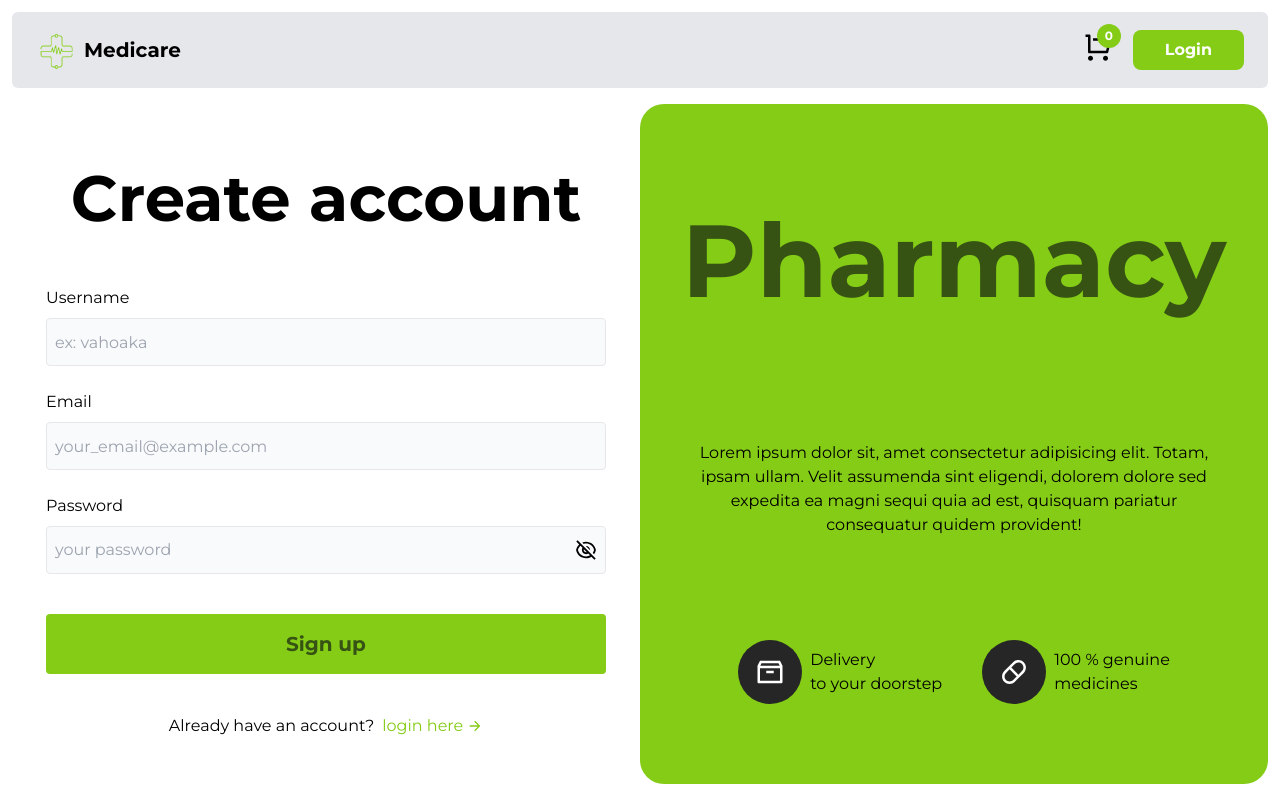
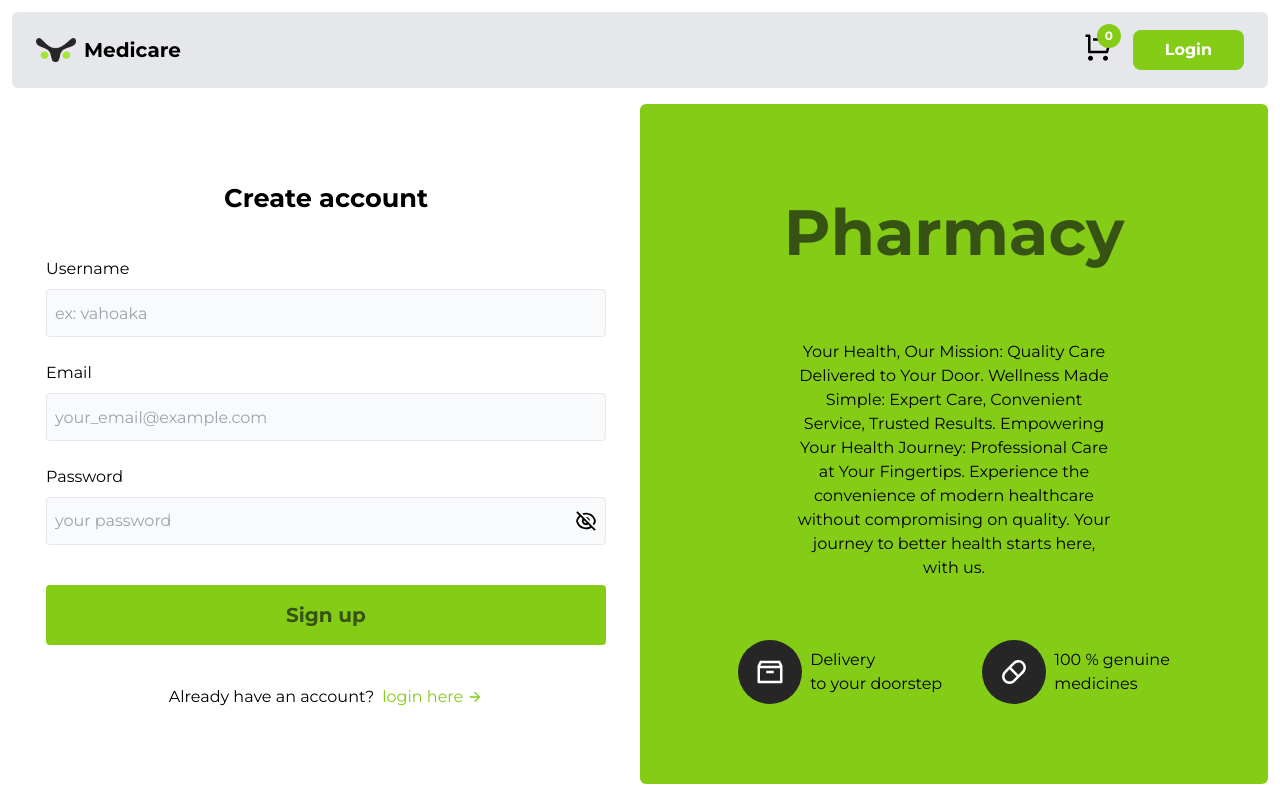
Before and after one commit to vaho-aka/pharmacie, a React (Vite) app in the folder frontend/: page /register in a window 1280 px wide. Built offline with nearby package versions, Linux system fonts and the light colour scheme.

Commit message:
Simplifying UI.

```diff
--- a/frontend/src/Layout/Card.tsx
+++ b/frontend/src/Layout/Card.tsx
@@ -4,7 +4,7 @@
 
 const Card: React.FC<{ product: Item }> = ({ product }) => {
   return (
-    <figure className="bg-gray-200 w-[19rem] h-[500px] mx-auto rounded-xl flex flex-col p-1 relative">
+    <figure className="bg-gray-200 w-[19rem] h-[500px] mx-auto rounded-md flex flex-col p-1 relative">
       <Link
         className="flex-1 h-[250px] overflow-hidden"
         to={`/products/${product.categoryName}/${product._id}`}
@@ -22,12 +22,22 @@
           <h1 className="text-lime-900 font-semibold">50% off</h1>
         </div>
       )}
-      <figcaption className="bg-white rounded-xl p-4 flex gap-2 flex-col justify-between mt-4">
+      <figcaption className="bg-white rounded-md p-4 flex gap-2 flex-col justify-between mt-4">
         <div className="flex flex-col gap-2">
-          <Link to={`/products/${product.categoryName}`}>
+          <Link
+            to={`/products/${product.categoryName
+              .split(' ')
+              .join('_')
+              .toLocaleLowerCase()}`}
+          >
             <h2 className="text-sm text-gray-500">{product.categoryName}</h2>
           </Link>
-          <Link to={`/products/${product.categoryName}/${product._id}`}>
+          <Link
+            to={`/products/${product.categoryName
+              .split(' ')
+              .join('_')
+              .toLocaleLowerCase()}/${product._id}`}
+          >
             <h1 className="font-semibold capitalize line-clamp-2 h-12">
               {product.name}
             </h1>
--- a/frontend/src/Layout/Layout.tsx
+++ b/frontend/src/Layout/Layout.tsx
@@ -7,7 +7,7 @@
     <div className="w-full p-1 md:p-3">
       <Cart />
       <Navigation />
-      <div className="">{children}</div>
+      <div className="max-w-7xl mx-auto w-full">{children}</div>
     </div>
   );
 };
--- a/frontend/src/Pages/HomePage.tsx
+++ b/frontend/src/Pages/HomePage.tsx
@@ -1,16 +1,26 @@
-import {
-  RiArchive2Line,
-  RiArrowRightLine,
-  RiCapsuleLine,
-} from 'react-icons/ri';
-import { Link } from 'react-router-dom';
+import { useEffect } from 'react';
+import { RiArchive2Line, RiCapsuleLine } from 'react-icons/ri';
+import { useAppDispatch, useAppSelector } from '../hooks';
+import Card from '../Layout/Card';
+import { getProducts } from '../actions/productActions';
 
 const Home = () => {
+  const dispatch = useAppDispatch();
+  const { products } = useAppSelector((state) => state.product);
+
+  useEffect(() => {
+    dispatch(getProducts());
+  }, [dispatch]);
+
+  useEffect(() => {
+    console.log(products);
+  });
+
   return (
     <div className="">
-      <div className="bg-lime-500 calc flex flex-col justify-center w-full rounded-3xl">
+      <div className="bg-lime-500 flex flex-col justify-center w-full rounded-md">
         <div className="w-full">
-          <h1 className="text-lime-900 text-[18vw] lg:pr-2 font-bold text-center">
+          <h1 className="text-lime-900 text-[10vw] lg:pr-2 font-bold text-center">
             Pharmacy
           </h1>
         </div>
@@ -43,16 +53,12 @@
               </div>
             </div>
           </div>
-          <div className="flex-1 flex justify-center items-center">
-            <Link
-              to="/products"
-              className="py-2 px-6 bg-lime-900 rounded text-lime-500 flex items-center gap-2 text-xl font-semibold"
-            >
-              <span>View all products</span>
-              <RiArrowRightLine />
-            </Link>
-          </div>
         </div>
+      </div>
+      <div className="flex flex-wrap sm:grid sm:grid-cols-2 lg:grid-cols-3 xl:grid-cols-4 gap-5 justify-center mt-10 mx-auto">
+        {products.map((product) => (
+          <Card key={product._id} product={product} />
+        ))}
       </div>
     </div>
   );
--- a/frontend/src/Pages/LoginPage.tsx
+++ b/frontend/src/Pages/LoginPage.tsx
@@ -43,10 +43,10 @@
   };
 
   return (
-    <div className="flex calc">
+    <div className="flex calc w-full">
       <div className="flex-1 flex justify-center items-center">
         <div className="w-full">
-          <h1 className="font-semibold text-[5vw] py-10 text-center">
+          <h1 className="font-semibold text-[2vw] py-10 text-center">
             Welcome back
           </h1>
           <form
@@ -140,17 +140,19 @@
           </div>
         </div>
       </div>
-      <div className="bg-lime-500 justify-between py-20 flex-col flex-1 w-full hidden xl:flex rounded-3xl">
+      <div className="bg-lime-500 justify-between py-20 flex-col flex-1 w-full hidden xl:flex rounded-md">
         <div className="w-full">
-          <h1 className="text-lime-900 text-[8vw] font-bold text-center">
+          <h1 className="text-lime-900 text-[5vw] font-bold text-center">
             Pharmacy
           </h1>
         </div>
-        <h4 className="text-center w-[40vw] mx-auto">
-          Lorem ipsum dolor sit, amet consectetur adipisicing elit. Totam, ipsam
-          ullam. Velit assumenda sint eligendi, dolorem dolore sed expedita ea
-          magni sequi quia ad est, quisquam pariatur consequatur quidem
-          provident!
+        <h4 className="text-center w-[25vw] mx-auto">
+          Your Health, Our Mission: Quality Care Delivered to Your Door.
+          Wellness Made Simple: Expert Care, Convenient Service, Trusted
+          Results. Empowering Your Health Journey: Professional Care at Your
+          Fingertips. Experience the convenience of modern healthcare without
+          compromising on quality. Your journey to better health starts here,
+          with us.
         </h4>
         <div className="justify-center flex items-center gap-10">
           <div className="flex gap-2 items-center">
--- a/frontend/src/Pages/ProductsPage.tsx
+++ b/frontend/src/Pages/ProductsPage.tsx
@@ -1,32 +1,5 @@
-import { useEffect } from 'react';
-import { useAppDispatch, useAppSelector } from '../hooks';
-import Card from '../Layout/Card';
-import { getProducts } from '../actions/productActions';
-
 const ProductsPage = () => {
-  const dispatch = useAppDispatch();
-  const { products } = useAppSelector((state) => state.product);
-
-  useEffect(() => {
-    dispatch(getProducts());
-  }, [dispatch]);
-
-  useEffect(() => {
-    console.log(products);
-  });
-
-  return (
-    <div className="max-w-7xl mx-auto">
-      <h1 className="text-2xl border-l-8 border-lime-500 text-lime-900 px-4 mb-5 font-semibold">
-        All products
-      </h1>
-      <div className="flex flex-wrap sm:grid sm:grid-cols-2 lg:grid-cols-3 xl:grid-cols-4 gap-5 justify-center mt-10 mx-auto">
-        {products.map((product) => (
-          <Card key={product._id} product={product} />
-        ))}
-      </div>
-    </div>
-  );
+  return <div>ProductPage</div>;
 };
 
 export default ProductsPage;
--- a/frontend/src/Pages/SignUpPage.tsx
+++ b/frontend/src/Pages/SignUpPage.tsx
@@ -29,7 +29,7 @@
     <div className="flex calc">
       <div className="flex-1 flex justify-center items-center">
         <div className="w-full">
-          <h1 className="font-semibold text-[5vw] py-10 text-center">
+          <h1 className="font-semibold text-[2vw] py-10 text-center">
             Create account
           </h1>
           <form className="max-w-[35rem] w-full mx-auto gap-4 flex flex-col">
@@ -131,17 +131,19 @@
           </div>
         </div>
       </div>
-      <div className="bg-lime-500 justify-between py-20 flex-col flex-1 w-full hidden xl:flex rounded-3xl">
+      <div className="bg-lime-500 justify-between py-20 flex-col flex-1 w-full hidden xl:flex rounded-md">
         <div className="w-full">
-          <h1 className="text-lime-900 text-[8vw] font-bold text-center">
+          <h1 className="text-lime-900 text-[5vw] font-bold text-center">
             Pharmacy
           </h1>
         </div>
-        <h4 className="text-center w-[40vw] mx-auto">
-          Lorem ipsum dolor sit, amet consectetur adipisicing elit. Totam, ipsam
-          ullam. Velit assumenda sint eligendi, dolorem dolore sed expedita ea
-          magni sequi quia ad est, quisquam pariatur consequatur quidem
-          provident!
+        <h4 className="text-center w-[25vw] mx-auto">
+          Your Health, Our Mission: Quality Care Delivered to Your Door.
+          Wellness Made Simple: Expert Care, Convenient Service, Trusted
+          Results. Empowering Your Health Journey: Professional Care at Your
+          Fingertips. Experience the convenience of modern healthcare without
+          compromising on quality. Your journey to better health starts here,
+          with us.
         </h4>
         <div className="justify-center flex items-center gap-10">
           <div className="flex gap-2 items-center">
--- a/frontend/src/Routes/Routes.tsx
+++ b/frontend/src/Routes/Routes.tsx
@@ -16,7 +16,7 @@
         <Route path="/login" element={<LoginPage />} />
         <Route path="/register" element={<SignUpPage />} />
         <Route path="/account/:id" element={<AccountPage />} />
-        <Route path="/products" element={<ProductsPage />} />
+        <Route path="/products/:id/:id" element={<ProductsPage />} />
       </Router>
     </Suspense>
   );
```
Also changed, not shown: frontend/public/images/medicare.png.
